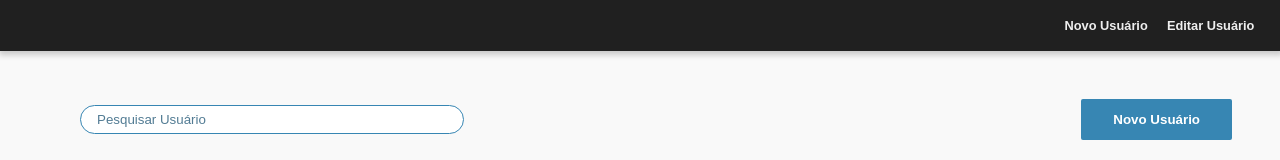
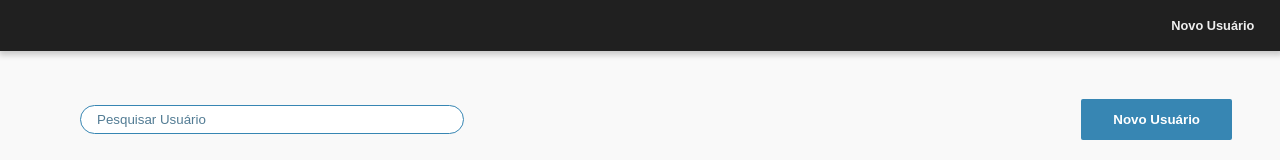
Before and after one commit to eduardo-borges-goncalves/cadastro-usuario, a Next.js app: page / in a window 1280 px wide. Shown: the top 160 px of the page. Built offline with nearby package versions, Linux system fonts and the light colour scheme.

Commit message:
altera navigation

```diff
--- a/components/navigation/index.tsx
+++ b/components/navigation/index.tsx
@@ -10,7 +10,7 @@ export const Navigation = () => {
     <nav>
       { router.asPath !== "/" && <Link href="/">Home</Link> }
       { router.asPath !== "/register-user" && <Link href="/register-user">Novo Usuário</Link> }
-      { router.asPath !== "/edit-user" && <Link href="/edit-user">Editar Usuário</Link> }
+      {/* { router.asPath !== "/edit-user" && <Link href="/edit-user">Editar Usuário</Link> }      */}
     </nav>
 
     </NavigationHeader>
```
